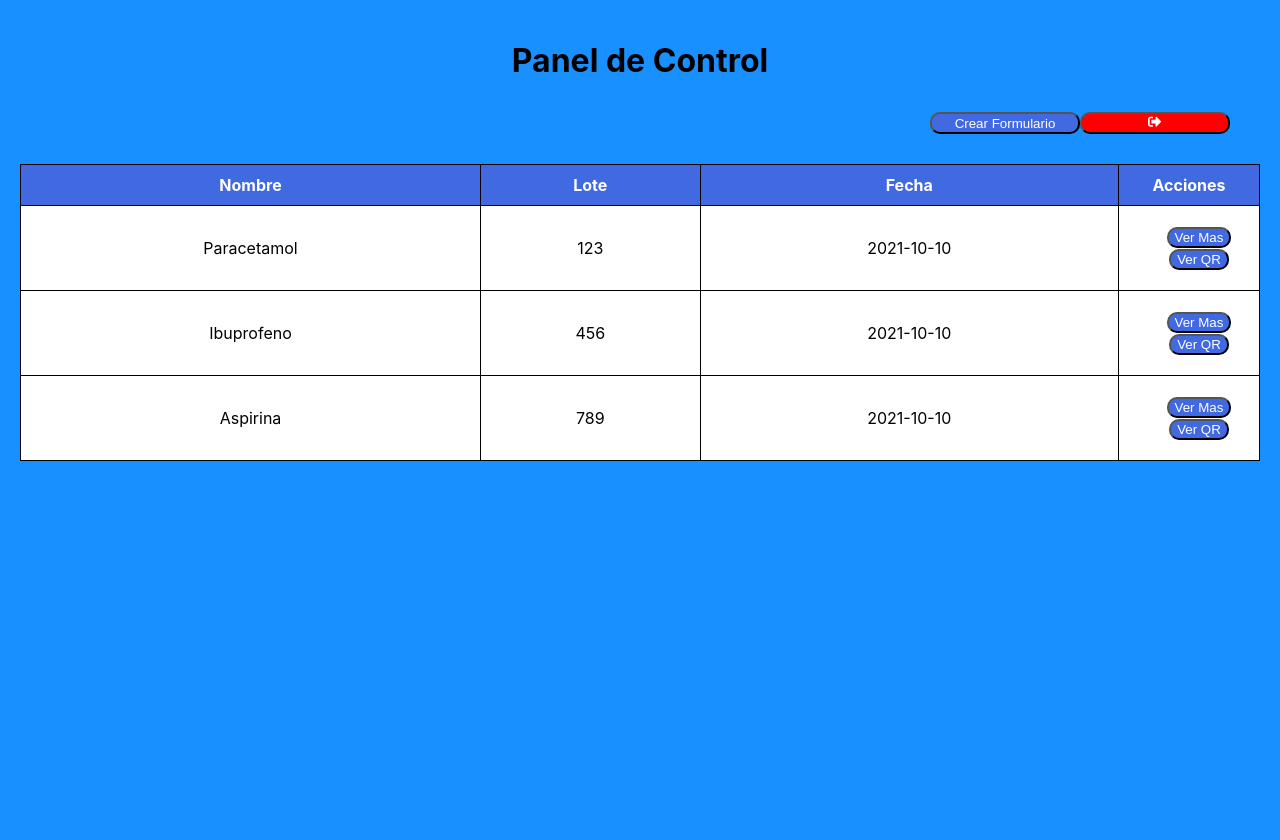
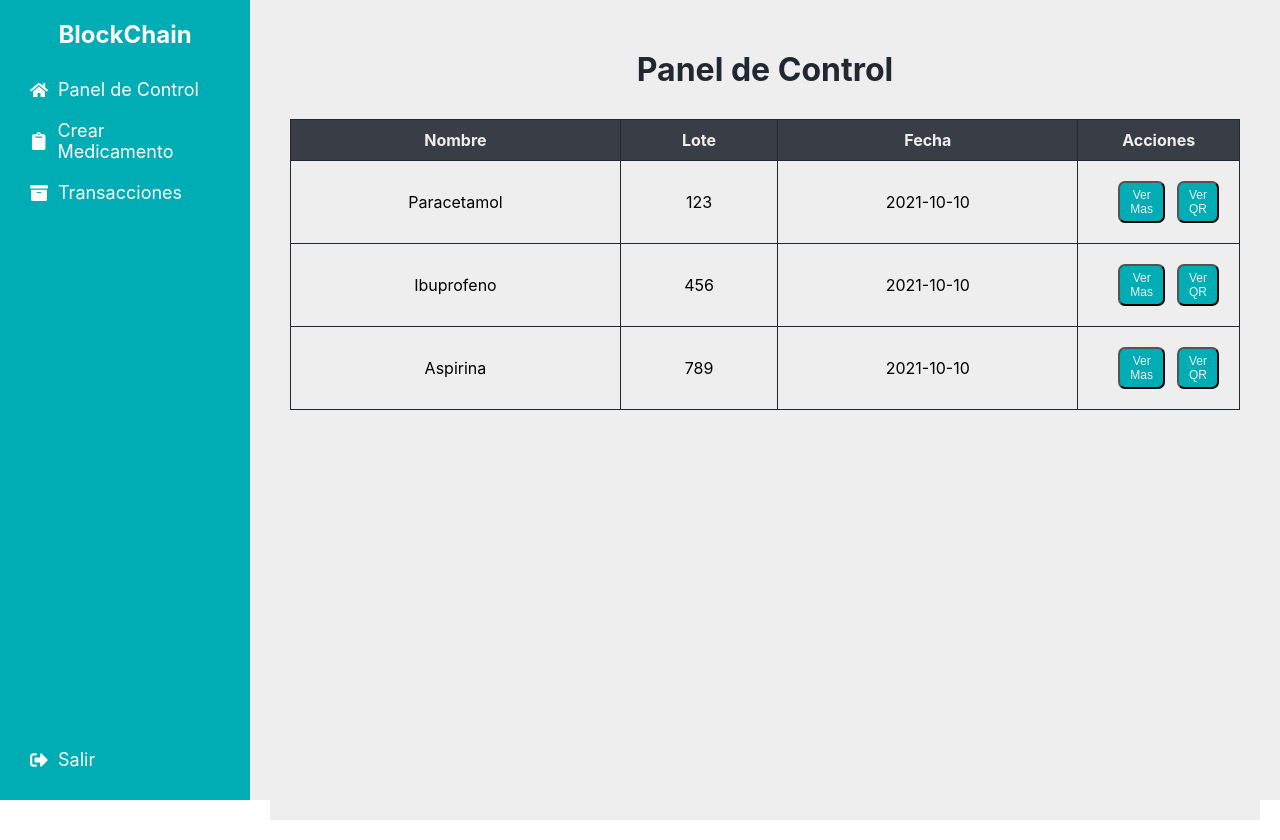
Before and after one commit to jgodoy2002/Block_Chain, a React (Create React App) app in the folder blockchain/: page /home in a window 1280 px wide. Built offline with nearby package versions, Linux system fonts and the light colour scheme.

Commit message:
Agregado el Sidebar en el proyecto

```diff
--- a/blockchain/src/App.js
+++ b/blockchain/src/App.js
@@ -1,21 +1,12 @@
 import React from 'react';
 import {BrowserRouter as Router, Routes, Route} from 'react-router-dom';
-import Login from './Login';
-import Home from './Home';
-import Formulario from './Formulario'
-import Transacciones from './Transacciones';
+import MainLayout from './components/MainLayout';
 
-import Sidebar from './components/Sidebar';
+
 const App = () =>{
   return(
     <Router>
-
-      <Routes>
-        <Route path="/" element={<Login />} />
-        <Route path="/home" element={<Home />} />
-        <Route path="/formulario" element={<Formulario />} />
-        <Route path="/transacciones" element={<Transacciones />} />
-      </Routes>
+      <MainLayout/>
     </Router>
   );
 };
--- a/blockchain/src/Home.css
+++ b/blockchain/src/Home.css
@@ -1,31 +1,31 @@
 .button-crearFormulario{
-    background-color: royalblue;
-    color: white;
+    background-color: #00ADB5;
+    color: #EEEEEE;
     width: 150px;
     text-align: center;
-    border-radius: 10px;
+    border-radius: 7px;
     margin-left: 20px;
     cursor: pointer;
 }
 
 .button-regresar{
-    background-color: red;
-    color: white;
+    background-color: rgba(223, 16, 16, 0.89);
+    color: #EEEEEE;
     width: 150px;
     text-align: center;
-    border-radius: 10px;
+    border-radius: 7px;
     margin-right: 20px;
     cursor: pointer;
 }
 
 .button-crearFormulario:hover{
     background-color: aquamarine;
-    color:black;
+    color:#222831;
 }
 
 .button-regresar:hover{
-    background-color: aquamarine;
-    color:black;
+    background-color: lightcoral;
+    color:#222831;
 }
 
 .button-container{
@@ -34,23 +34,35 @@
     width: 100%;
     padding: 10px;
     margin-right: 20px;
+    gap:15px;
 }
 
 .button-container-Acciones{
-
+    display: flex;
+    flex-direction: row;
     justify-content: flex-start;
     width: auto;
     padding: 10px;
     margin-left: 20px;
+    gap:12px;
 }
 
+
 .button-verMas{
-    background-color: royalblue;
-    color:white;
+    font-size: 12px;
+    padding: 5px 10px;
+    background-color: #00ADB5;
+    color:#EEEEEE;
     text-align: center;
-    border-radius: 10px;
+    border-radius: 7px;
     cursor:pointer;
     width: auto;
+}
+
+.button-verMas:hover{
+    background-color: aquamarine;
+    color:#222831;
+    box-shadow: 0 4px 8px rgba(0, 0, 0, 0.2);
 }
 
 .home{
@@ -58,24 +70,20 @@
     flex-direction: column;
     align-items: center;
     height: 100vh;
-    background-color: #1890ff;
+    background-color: #EEEEEE;
     padding: 20px;
 }
 
 .header-container{
-    display: flex;
-    justify-content: space-between;
-    align-items: center;
-    width: 100%;
     padding: 10px;
-    background-color: white;
+    color: #222831;
 }
 
 .table-container{
     display: flex;
     justify-content: center;
     width: 100%;
-    background-color: white;
+    background-color: #EEEEEE;
     padding: 20px;
     border-radius: 10px;
     margin-top: 20px;
@@ -88,29 +96,30 @@ table{
 }
 
 thead{
-    background-color: royalblue;
-    color: white;
+    background-color: #393E46;
+    color: #EEEEEE;
     text-align: center;
 }
 th{
-    border: 1px solid black;
+    border: 1px solid #222831;
 
     padding: 10px;
     text-align: center;
 }
 th:nth-child(4),td:nth-child(4){
-    width: 120px;
+    width: 100px;
+    text-align: center;
 }
 
 td{
-    border: 1px solid black;
+    border: 1px solid #222831;
     padding: 10px;
     text-align: center;
-    background-color: white;
+    background-color: #EEEEEE;
 }
 tbody tr:hover{
-    background-color: black;
-    color: red;
+    background-color: #494545;
+    color: #6e86aa;
 
 }
 
--- a/blockchain/src/Home.jsx
+++ b/blockchain/src/Home.jsx
@@ -1,13 +1,10 @@
 import React from "react";
-import { FaCog, FaSignOutAlt } from "react-icons/fa";
+import { FaSignOutAlt } from "react-icons/fa";
 import { useNavigate } from "react-router-dom";
 import { useState } from "react";
 import "./Home.css";
 const Home= () => {
     const navigate = useNavigate();
-    const handleLogout = () => {
-        navigate('/');
-    };
 
     const handleFormulario = () => {
         navigate('/formulario');
@@ -27,21 +24,10 @@ const Home= () => {
       {id:3,nombre:"Aspirina",lote:"789",fecha:"2021-10-10"}
     ]);
 
-    const [nuevoMedicamento, setNuevoMedicamento] = useState(
-      {nombre:'',lote:'',fecha:''});
-
   return (
     <div className="home-container">
     <div className="home">
-      <h1>Panel de Control</h1>
-      <div className="button-container">
-      <button className="button-crearFormulario"onClick={handleFormulario}>
-        Crear Formulario
-      </button>
-      <button className="button-regresar" onClick={handleLogout}>
-        <FaSignOutAlt />
-        </button>
-        </div>
+      <h1 className='header-container'>Panel de Control</h1>
       <table border="1" style={{marginTop:20, width:'100%'}}>
         <thead>
           <tr>
--- a/blockchain/src/Login.jsx
+++ b/blockchain/src/Login.jsx
@@ -15,7 +15,7 @@ function Login() {
       justifyContent: 'center',
       alignItems: 'center',
       height: '100vh',
-      backgroundColor: 'green'
+      backgroundColor: '#00ADB5'
     }}>
       <div className="wrapper">
         <h1>Login</h1>
--- /dev/null
+++ b/blockchain/src/components/MainLayout.css
@@ -0,0 +1,15 @@
+.main-layout{
+    display: flex;
+    height: 100vh;
+}
+
+.sidebar{
+    width:250px;
+    flex-shrink: 0;
+}
+
+.content{
+    flex-grow:1;
+    background-color: #EEEEEE;
+    padding: 20px;
+}
--- /dev/null
+++ b/blockchain/src/components/MainLayout.jsx
@@ -0,0 +1,28 @@
+import React from 'react';
+import {BrowserRouter as Router, Routes, Route, useLocation} from 'react-router-dom';
+import Login from '../Login';
+import Home from '../Home';
+import Formulario from '../Formulario'
+import Transacciones from '../Transacciones';
+import Sidebar from './Sidebar';
+import "./MainLayout.css";
+
+const MainLayout = () =>{
+    const location = useLocation();
+  return(
+
+    <div className='main-layout'>
+        {location.pathname !== '/' && <Sidebar/>}
+        <div className='content'>
+      <Routes>
+        <Route path="/" element={<Login />} />
+        <Route path="/home" element={<Home />} />
+        <Route path="/formulario" element={<Formulario />} />
+        <Route path="/transacciones" element={<Transacciones />} />
+      </Routes>
+      </div>
+    </div>
+  );
+};
+
+export default MainLayout;
--- /dev/null
+++ b/blockchain/src/components/Sidebar.css
@@ -0,0 +1,79 @@
+* {
+    margin: 0;
+    padding: 0;
+    box-sizing: border-box;
+}
+
+.sidebar {
+    display: flex;
+    flex-direction: column;
+    background-color: #00ADB5; /* Color de fondo */
+    color: white; /* Color del texto */
+    height: 100vh;
+    width: 250px;
+    padding: 20px;
+}
+
+.header {
+    text-align: center;
+    margin-bottom: 20px;
+    color: white;
+}
+
+/* Lista de elementos del Sidebar */
+.lista {
+    list-style: none;
+    padding: 0;
+    flex-grow: 1; /* Allow the list to grow and take available space */
+}
+
+.lista-item {
+    display: flex;
+    align-items: center;
+    padding: 10px;
+    gap: 10px;
+    font-size: 18px;
+    color: white; /* Color de texto de los ítems */
+    transition: background 0.3s ease;
+}
+
+.lista-item:hover {
+    background: rgba(255, 0, 0, 0.2); /* Rojo semi-transparente al pasar el mouse */
+    cursor: pointer;
+}
+
+/* Enlaces */
+.lista-item a {
+    text-decoration: none;
+    color: white;
+}
+
+.lista-item a:hover {
+    text-decoration: underline;
+}
+
+/* Estilo para botón de Logout */
+.lista-item-logout {
+    display: flex;
+    align-items: center;
+    padding: 10px;
+    gap: 10px;
+    font-size: 18px;
+    color: white;
+    margin-top: auto; /* Empuja el elemento al fondo */
+
+    text-align: center;
+    transition: background 0.3s ease;
+    position:absolute;
+    bottom:20px;
+    width: 120px;
+}
+
+.lista-item-logout a {
+    text-decoration: none;
+    color: white;
+}
+
+.lista-item-logout:hover {
+    background-color: darkred;
+}
--- a/blockchain/src/components/Sidebar.jsx
+++ b/blockchain/src/components/Sidebar.jsx
@@ -1,14 +1,44 @@
 import React from "react";
+import {FaHome, FaSignOutAlt, FaClipboard ,FaArchive} from "react-icons/fa";
+import "./Sidebar.css";
+import { useNavigate } from "react-router-dom";
+const Sidebar = () => {
+    const navigate = useNavigate();
+    const handlePanel = () => {
+        navigate('/home');
+    }
 
-const Sidebar = () => {
+    const handleLogout=()=>{
+        navigate('/');
+    }
+    const handleFormulario = () => {
+        navigate('/formulario');
+    }
+    const handleTransacciones = () => {
+        navigate('/transacciones');
+    }
+
     return (
-        <div>
-            <div>
+        <div className='sidebar'>
+            <div className="header">
                 <h2>BlockChain</h2>
             </div>
-            <ul>
-                <li>
-                    <a href="/">Formulario</a>
+            <ul className="lista" style={{color:"red"}}>
+                <li className="lista-item" onClick={handlePanel}>
+                    <FaHome/>
+                    Panel de Control
+                </li>
+                <li className="lista-item" onClick={handleFormulario}>
+                    <FaClipboard/>
+                    Crear Medicamento
+                </li>
+                <li className="lista-item" onClick={handleTransacciones}>
+                    <FaArchive/>
+                    Transacciones
+                </li>
+                <li className="lista-item-logout" onClick={handleLogout}>
+                    <FaSignOutAlt/>
+                    Salir
                 </li>
             </ul>
         </div>
```
